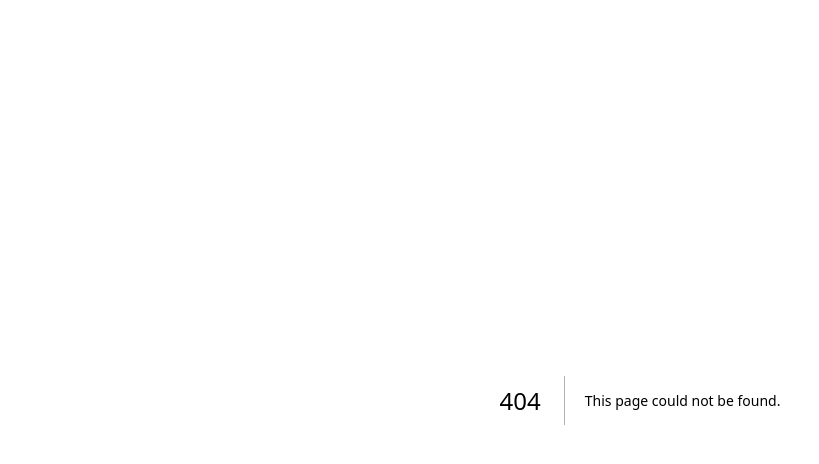
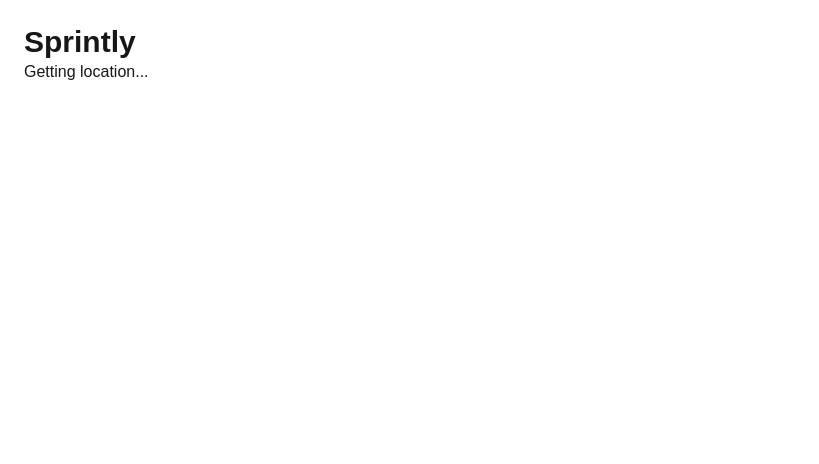
Before and after one commit to Radioactive009/Sprintly, a Next.js app: page /run in a window 1280 px wide. Before the commit this address had no page. Shown: the top 464 px of the page, without its empty margins (0-819 px from the left). Built offline with nearby package versions, Linux system fonts and the light colour scheme; no server answers.

Commit message:
initial commit of the day

```diff
--- a/package.json
+++ b/package.json
@@ -10,6 +10,7 @@
   },
   "dependencies": {
     "@prisma/client": "^6.19.3",
+    "@react-google-maps/api": "^2.20.8",
     "next": "16.2.9",
     "next-auth": "^4.24.14",
     "prisma": "^6.19.3",
--- /dev/null
+++ b/src/app/run/page.tsx
@@ -0,0 +1,74 @@
+"use client";
+
+import { useEffect, useState, useRef } from "react";
+import { haversineDistance } from "@/lib/gps/haversine";
+
+interface Location {
+  lat: number;
+  lng: number;
+}
+
+export default function RunPage() {
+  const [location, setLocation] = useState<Location | null>(null);
+  const [previousLocation, setPreviousLocation] = useState<Location | null>(null);
+  const [distance, setDistance] = useState(0);
+
+  // Use a ref to avoid stale closure in the watchPosition callback
+  const prevLocationRef = useRef<Location | null>(null);
+
+  useEffect(() => {
+    const watchId = navigator.geolocation.watchPosition(
+      (position) => {
+        const newLocation = {
+          lat: position.coords.latitude,
+          lng: position.coords.longitude,
+        };
+
+        const prev = prevLocationRef.current;
+        if (prev) {
+          const movedDistance = haversineDistance(
+            prev.lat,
+            prev.lng,
+            newLocation.lat,
+            newLocation.lng
+          );
+
+          // GPS jitter filter
+          if (movedDistance > 5) {
+            setDistance((prevDist) => prevDist + movedDistance);
+          }
+        }
+
+        prevLocationRef.current = newLocation;
+        setPreviousLocation(newLocation);
+        setLocation(newLocation);
+      },
+      (error) => {
+        console.error(error);
+      },
+      {
+        enableHighAccuracy: true,
+      }
+    );
+
+    return () => navigator.geolocation.clearWatch(watchId);
+  }, []);
+
+  return (
+    <main className="p-6">
+      <h1 className="text-3xl font-bold">
+        Sprintly
+      </h1>
+
+      {location ? (
+        <>
+          <p>Latitude: {location.lat}</p>
+          <p>Longitude: {location.lng}</p>
+          <p>Distance: {(distance / 1000).toFixed(2)} km</p>
+        </>
+      ) : (
+        <p>Getting location...</p>
+      )}
+    </main>
+  );
+}
--- /dev/null
+++ b/src/lib/gps/haversine.ts
@@ -0,0 +1,22 @@
+export function haversineDistance(
+  lat1: number,
+  lon1: number,
+  lat2: number,
+  lon2: number
+) {
+  const R = 6371000;
+
+  const dLat = ((lat2 - lat1) * Math.PI) / 180;
+  const dLon = ((lon2 - lon1) * Math.PI) / 180;
+
+  const a =
+    Math.sin(dLat / 2) * Math.sin(dLat / 2) +
+    Math.cos((lat1 * Math.PI) / 180) *
+      Math.cos((lat2 * Math.PI) / 180) *
+      Math.sin(dLon / 2) *
+      Math.sin(dLon / 2);
+
+  const c = 2 * Math.atan2(Math.sqrt(a), Math.sqrt(1 - a));
+
+  return R * c;
+}
```
Also changed, not shown: 1 other file (tests, documents, lock files or other folders).
